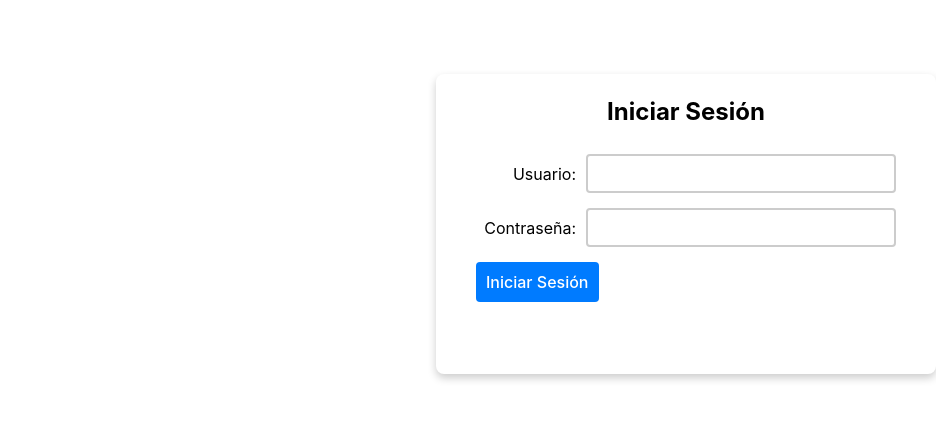
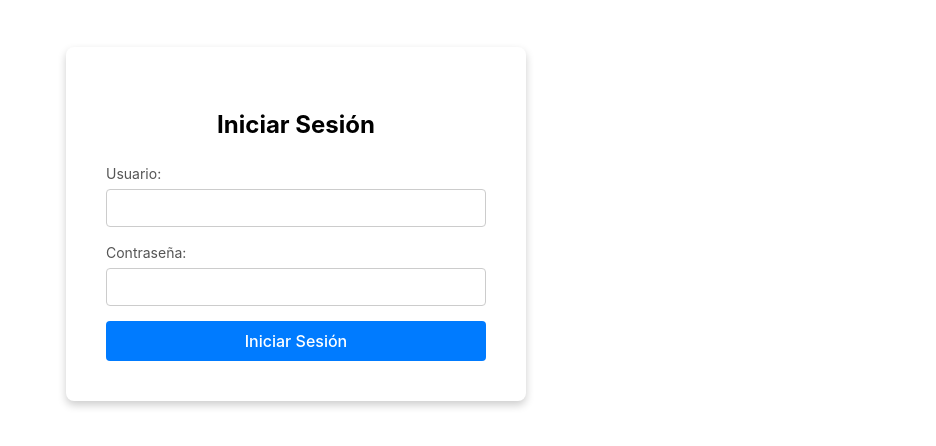
Before and after one commit to GCBApp/gcb, a React (Vite) app in the folder client/: page / in a window 1280 px wide. Shown: the part 176-622 px from the top of the page, without its empty margins (344-1280 px from the left). Built offline with nearby package versions, Linux system fonts and the light colour scheme; no server answers.

Commit message:
Login centrado

```diff
--- a/client/src/views/Login.jsx
+++ b/client/src/views/Login.jsx
@@ -24,9 +24,9 @@ function Login() {
 
       if (user) {
         setErrorMessage("");
-        setIsAuthenticated(true); // Cambiado de True a true
+        setIsAuthenticated(true);
         alert(`Bienvenido ${user.TU_descripcion}, ${user.US_nombre}.`);
-        localStorage.setItem("user", JSON.stringify(user)); // Guarda la información del usuario en localStorage
+        localStorage.setItem("user", JSON.stringify(user));
         navigate("/HomePage", { state: { user } });
       } else {
         setErrorMessage("Usuario o contraseña incorrectos.");
@@ -38,60 +38,13 @@ function Login() {
   };
 
   return (
-    <div
-      style={{
-        height: "100vh",
-        backgroundSize: "cover",
-        backgroundPosition: "center",
-        display: "flex",
-        alignItems: "center",
-        justifyContent: "flex-end",
-      }}
-    >
-      <div
-        style={{
-          width: "500px",
-          height: "300px",
-          backgroundColor: "white",
-          padding: "40px",
-          boxShadow: "0 4px 8px rgba(0, 0, 0, 0.2)",
-          borderRadius: "8px",
-          position: "relative",
-          color: "black",
-        }}
-      >
-        <h2
-          style={{
-            position: "absolute",
-            top: "20px",
-            left: "50%",
-            transform: "translateX(-50%)",
-            margin: 0,
-            color: "black",
-          }}
-        >
-          Iniciar Sesión
-        </h2>
-
-        <form
-          onSubmit={handleLogin}
-          style={{
-            position: "absolute",
-            top: "80px",
-            left: "0",
-            right: "0",
-            padding: "0 40px",
-          }}
-        >
-          <div style={{ marginBottom: "15px", display: "flex", alignItems: "center" }}>
-            <label
-              htmlFor="username"
-              style={{
-                marginRight: "10px",
-                width: "100px",
-                textAlign: "right",
-              }}
-            >
+    <div style={outerContainerStyle}>
+      <div style={innerContainerStyle}>
+        <div style={formContainerStyle}>
+          <h2 style={headerStyle}>Iniciar Sesión</h2>
+          <form onSubmit={handleLogin} style={formStyle}>
+            <div style={inputGroupStyle}>
+              <label htmlFor="username" style={labelStyle}>
                 Usuario:
               </label>
               <input
@@ -100,25 +53,11 @@ function Login() {
                 value={username}
                 onChange={(e) => setUsername(e.target.value)}
                 required
-              style={{
-                flex: 1,
-                padding: "10px",
-                color: "black",
-                backgroundColor: "white",
-                border: "2px solid #ccc",
-                borderRadius: "4px",
-              }}
+                style={inputStyle}
               />
             </div>
-          <div style={{ marginBottom: "15px", display: "flex", alignItems: "center" }}>
-            <label
-              htmlFor="password"
-              style={{
-                marginRight: "10px",
-                width: "100px",
-                textAlign: "right",
-              }}
-            >
+            <div style={inputGroupStyle}>
+              <label htmlFor="password" style={labelStyle}>
                 Contraseña:
               </label>
               <input
@@ -127,39 +66,94 @@ function Login() {
                 value={password}
                 onChange={(e) => setPassword(e.target.value)}
                 required
-              style={{
-                flex: 1,
-                padding: "10px",
-                color: "black",
-                backgroundColor: "white",
-                border: "2px solid #ccc",
-                borderRadius: "4px",
-              }}
+                style={inputStyle}
               />
             </div>
             {errorMessage && (
-            <div style={{ color: "red", marginBottom: "15px", textAlign: "center" }}>
+              <div style={errorStyle}>
                 <strong>{errorMessage}</strong>
               </div>
             )}
+            <button type="submit" style={buttonStyle}>
+              Iniciar Sesión
+            </button>
+          </form>
+        </div>
+      </div>
+    </div>
+  );
+}
 
-          <button
-            type="submit"
-            style={{
+const outerContainerStyle = {
+  display: "flex",
+  justifyContent: "center",
+  alignItems: "center",
+  height: "100vh",
+  backgroundSize: "cover",
+  backgroundPosition: "center",
+};
+
+const innerContainerStyle = {
+  display: "flex",
+  justifyContent: "center",
+  alignItems: "center",
+  width: "100%",
+  maxWidth: "500px",
+  padding: "20px",
+};
+
+const formContainerStyle = {
+  width: "100%",
+  backgroundColor: "white",
+  padding: "40px",
+  boxShadow: "0 4px 8px rgba(0, 0, 0, 0.2)",
+  borderRadius: "8px",
+  color: "black",
+};
+
+const headerStyle = {
+  textAlign: "center",
+  marginBottom: "20px",
+  color: "black",
+};
+
+const formStyle = {
+  display: "flex",
+  flexDirection: "column",
+  gap: "15px",
+};
+
+const inputGroupStyle = {
+  display: "flex",
+  flexDirection: "column",
+  gap: "5px",
+};
+
+const labelStyle = {
+  fontSize: "14px",
+  color: "#555",
+};
+
+const inputStyle = {
+  padding: "10px",
+  border: "1px solid #ccc",
+  borderRadius: "4px",
+  fontSize: "14px",
+};
+
+const errorStyle = {
+  color: "red",
+  textAlign: "center",
+  marginBottom: "15px",
+};
+
+const buttonStyle = {
   padding: "10px",
   backgroundColor: "#007bff",
   color: "white",
   border: "none",
   borderRadius: "4px",
   cursor: "pointer",
-            }}
-          >
-            Iniciar Sesión
-          </button>
-        </form>
-      </div>
-    </div>
-  );
-}
+};
 
 export default Login;
```
Lines whose indentation alone changed are shown as unchanged.
